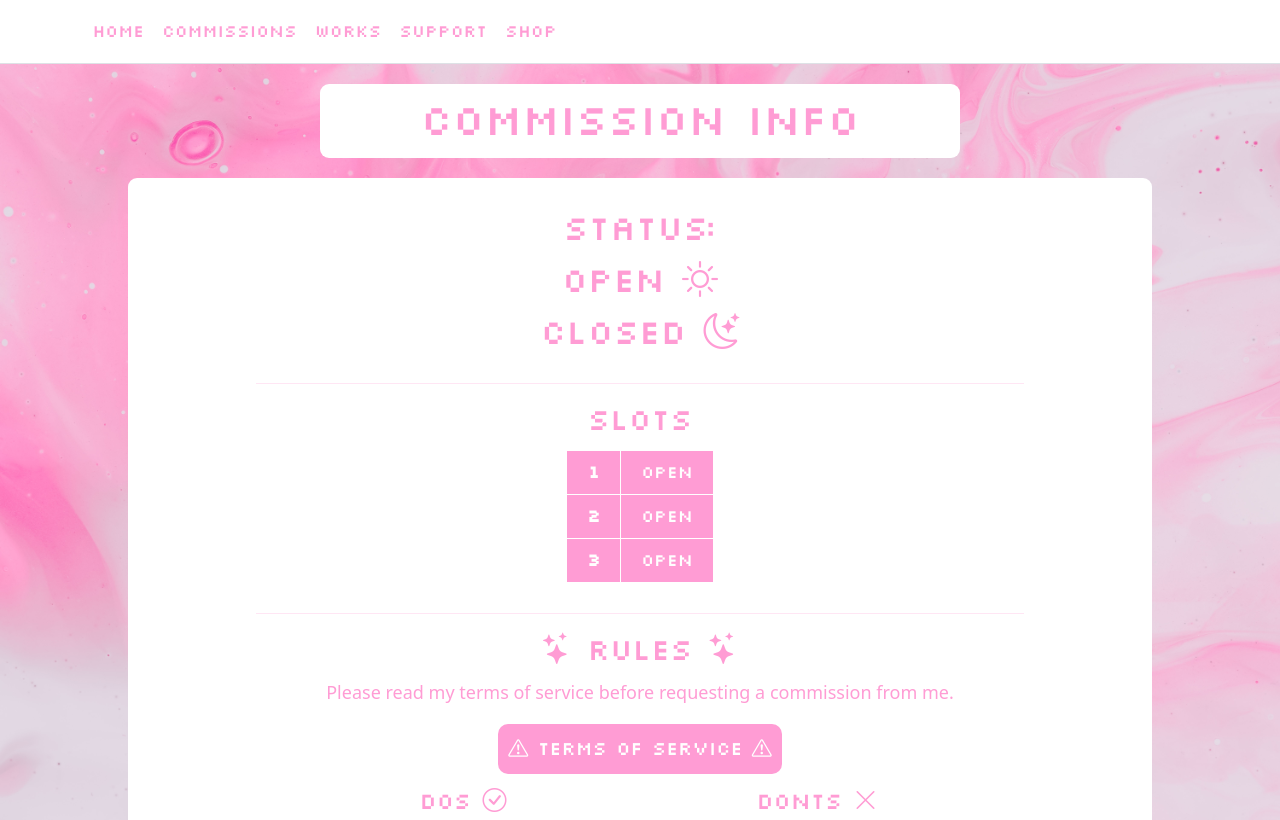
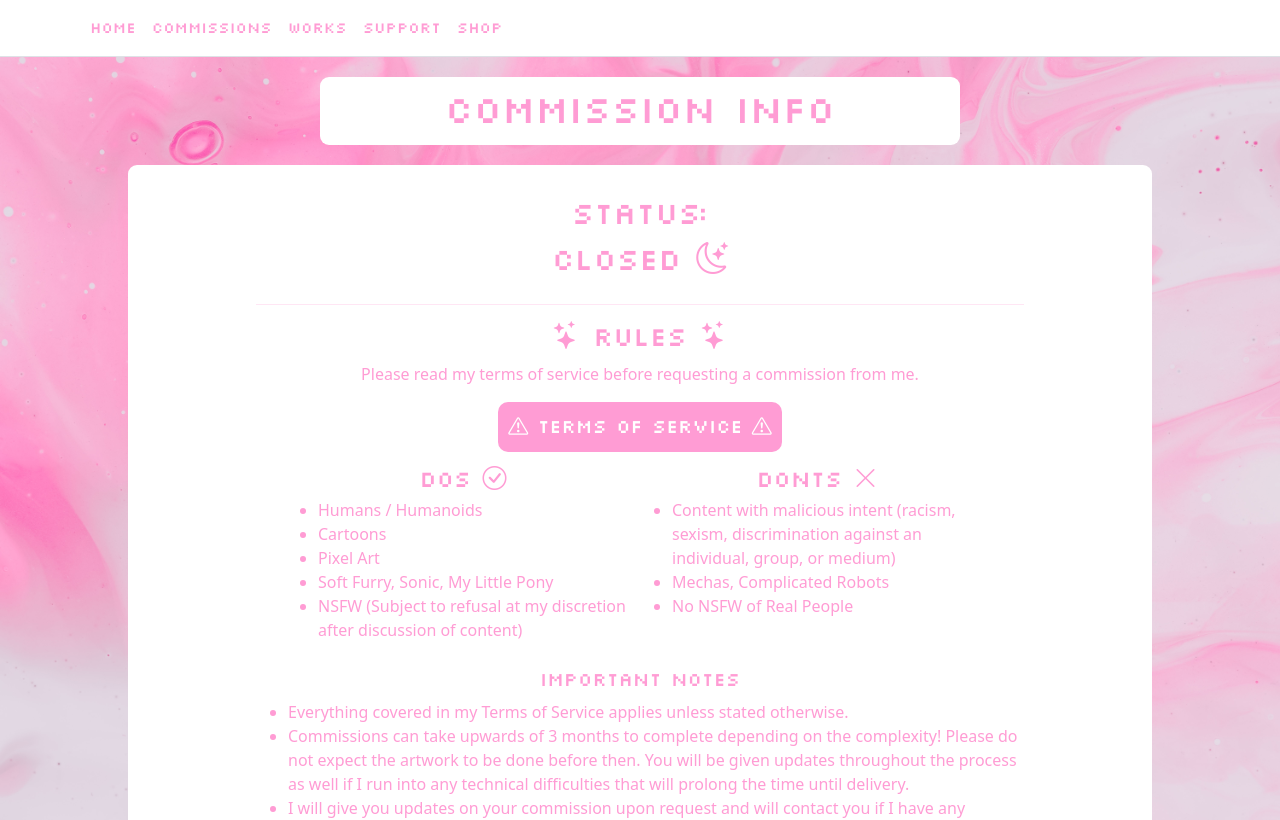
Before and after one commit to chaydotgit/pyupew-website, an Angular app: page /commissions in a window 1280 px wide. Shown: the top 820 px of the page. Built offline with nearby package versions, Linux system fonts and the light colour scheme; a web font is replaced by a local one.

Commit message:
fixed up some of terms of service, changed font sizes, changed comm to closed

```diff
--- a/src/app/commissions/commissions.component.css
+++ b/src/app/commissions/commissions.component.css
@@ -151,7 +151,7 @@ img {
 
 .process-description {
   text-align: left;
-  font-size: 18px;
+  font-size: medium;
 }
 
 .button {
--- a/src/app/commissions/commissions.component.html
+++ b/src/app/commissions/commissions.component.html
@@ -4,11 +4,11 @@
 
 <div class="commissions text-center">
   <h2>STATUS:</h2>
-  <h2>OPEN <i class="bi bi-sun"></i></h2>
-  <h2>CLOSED <i class="bi bi-moon-stars"></i></h2>
+  <h2 *ngIf="commissionStatus">OPEN <i class="bi bi-sun"></i></h2>
+  <h2 *ngIf="!commissionStatus">CLOSED <i class="bi bi-moon-stars"></i></h2>
 
   <hr>
-
+  <div *ngIf="commissionStatus">
     <h3>Slots</h3>
     <table>
       <tr>
@@ -24,8 +24,8 @@
         <td>OPEN</td>
       </tr>
     </table>
-
     <hr>
+  </div>
 
   <h3><i class="bi bi-stars"></i> Rules <i class="bi bi-stars"></i></h3>
   <p class="text-center">
@@ -273,10 +273,11 @@
       </li>
       <li>
         <span style="font-weight: bold">Payment:</span> Payment is needed before the commission is finished in order to receive the final product. I take payment through
-        (insert payment methods here)
+        Stripe (preferred). Payment is also taken through Paypal, however the commissioner is responsible for any extra fees.
       </li>
       <li>
-        <span style="font-weight: bold">Delivery:</span> Once payment is received and you are happy with your commission, you will receive the artwork in (insert file format here)!
+        <span style="font-weight: bold">Delivery:</span> Once payment is received and you are happy with your commission, you will receive the artwork in png! You can
+        also receive it in another file format if requested.
       </li>
     </ol>
   </div>
--- a/src/app/commissions/commissions.component.ts
+++ b/src/app/commissions/commissions.component.ts
@@ -33,7 +33,7 @@ export class ContactModalContent {
   styleUrls: ['./commissions.component.css']
 })
 export class CommissionsComponent implements OnInit {
-
+  commissionStatus = false;
   constructor(private modalService: NgbModal) { }
 
   ngOnInit(): void {
--- a/src/app/commissions/terms-modal.component.html
+++ b/src/app/commissions/terms-modal.component.html
@@ -86,8 +86,8 @@
   <h4>VI. CANCELLATION/REFUND POLICY</h4>
   <p>
     As the artist, I hold the right to cancel and refund your commission at any time. You, as the commissioner, hold no right
-    to cancel or demand a refund from the artist under any circumstances after payment is received. If money has not yet been sent,
-    the commissioner has the right to cancel the commission.
+    to cancel or demand a refund from the artist under any circumstances after payment is received or when the product is finished.
+    If money has not yet been sent or the commission is not yet started, the commissioner has the right to cancel the commission.
   </p>
   <p>
     If you file a chargeback against me, you forfeit all rights to all commissions and pieces I have been contracted to create
--- a/src/app/home/home.component.css
+++ b/src/app/home/home.component.css
@@ -87,6 +87,6 @@ hr.rounded {
 @media screen and (min-width: 1280px) {
   .welcome {
     padding: 30px 60px 30px;
-    margin: 20px 300px;
+    margin: 20px 250px;
   }
 }
--- a/src/styles.css
+++ b/src/styles.css
@@ -27,7 +27,7 @@ footer {
 
 html {
   font-family: Verdana;
-  font-size: large;
+  font-size: medium;
 }
 
 @font-face {
```
Lines whose indentation alone changed are shown as unchanged.
